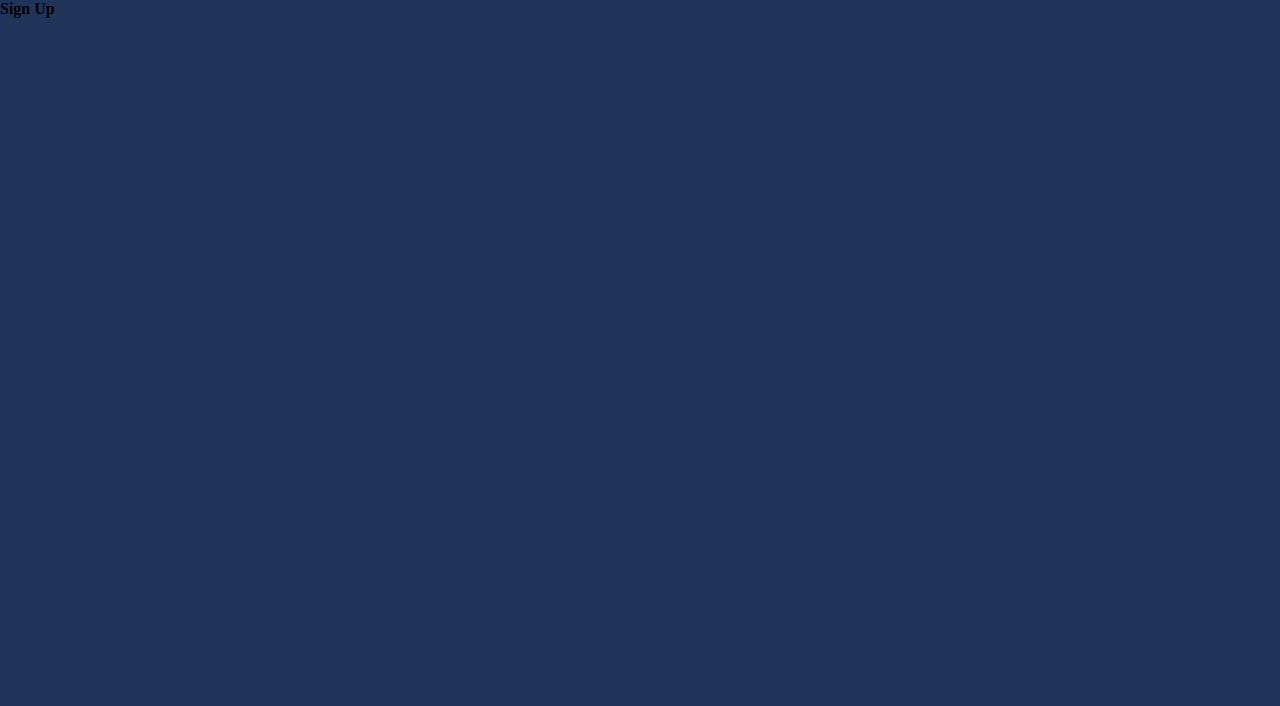
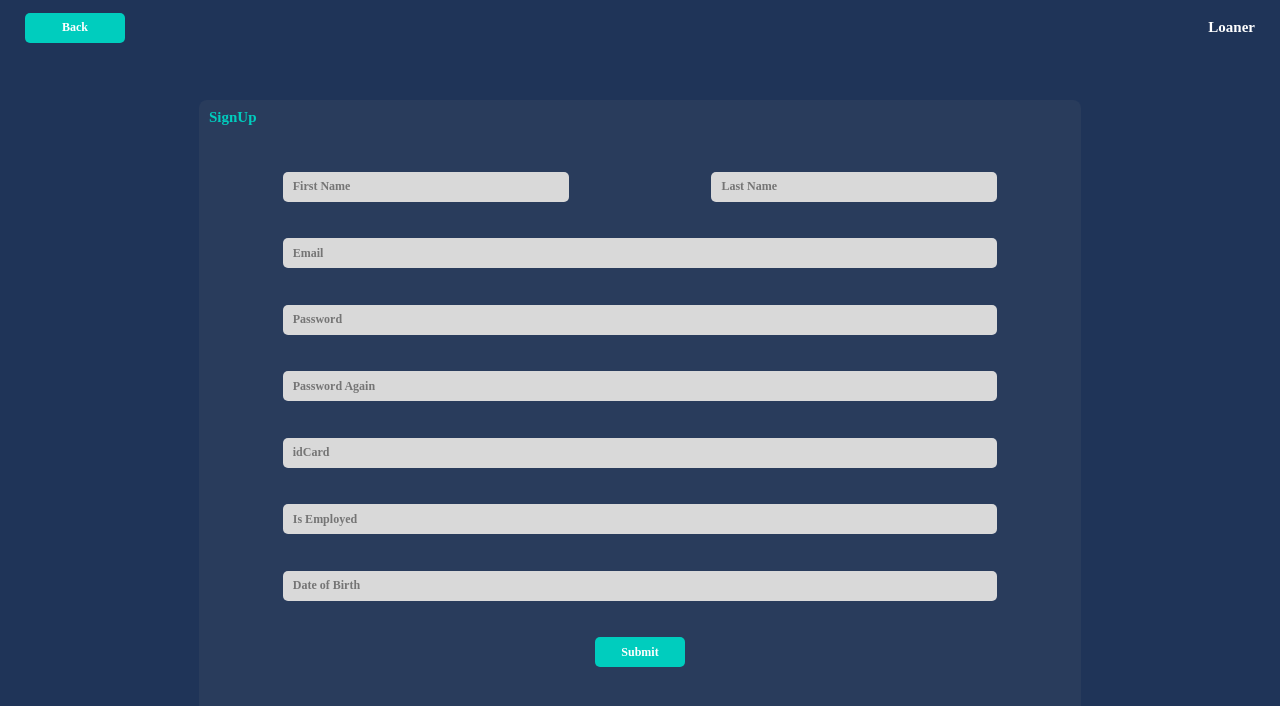
Before and after one commit to quinton11/loaner, a React (Create React App) app in the folder ui/: page / in a window 1280 px wide. Both pictures are taken after a click on the button "Sign Up". Shown: the top 706 px of the page. Built offline with nearby package versions, Linux system fonts and the light colour scheme; a web font is replaced by a local one.

Commit message:
auth forms layout

```diff
--- /dev/null
+++ b/ui/src/components/forms/bar/index.css
@@ -0,0 +1,28 @@
+#form--case {
+  height: 40px;
+}
+
+.form {
+  width: 90%;
+  height: 30px;
+  background-color: #d9d9d9;
+  display: flex;
+  align-items: center;
+  font-family: "Montserrat";
+  font-weight: bold;
+  color: black;
+  font-size: 12px;
+  padding-left: 10px;
+  border-radius: 5px;
+  border: none;
+}
+
+input:focus {
+  border: none;
+  outline: none;
+}
+
+#form-name {
+  width: 40%;
+  height: 30px;
+}
--- /dev/null
+++ b/ui/src/components/forms/bar/index.tsx
@@ -0,0 +1,8 @@
+import "./index.css"
+
+export const Bar = ({ name, isname }: any) => {
+    /* Create form container with id form--case which holds span of error message for validation */
+    return <input className="form" id={isname ? "form-name" : ""} placeholder={name} onFocus={() => {
+        console.log("Focus")
+    }} />
+}
--- /dev/null
+++ b/ui/src/components/forms/signin/index.css
@@ -0,0 +1,27 @@
+.box--main {
+  width: 90%;
+  height: 90%;
+  margin-top: 10px;
+  display: flex;
+  flex-direction: column;
+  justify-content: space-evenly;
+  align-items: center;
+}
+
+.form--button {
+  width: 90px;
+  height: 30px;
+  font-family: "Montserrat";
+  font-weight: bold;
+  font-size: 12px;
+  border-radius: 5px;
+  border: none;
+  background-color: #00cdbe;
+  color: white;
+}
+
+.form--button:hover {
+  background-color: white;
+  color: #00cdbe;
+  border: 2px solid #00cdbe;
+}
--- /dev/null
+++ b/ui/src/components/forms/signin/index.tsx
@@ -0,0 +1,11 @@
+import { Bar } from "../bar"
+import "./index.css"
+
+export const SignInForm = () => {
+    return <form className="box--main">
+        <Bar name={"idCard"} />
+        <Bar name={"Email"} />
+        <Bar name={"Password"} />
+        <button className="form--button">Submit</button>
+    </form>
+}
--- /dev/null
+++ b/ui/src/components/forms/signup/index.css
@@ -0,0 +1,37 @@
+.box--main {
+  width: 90%;
+  height: 90%;
+  margin-top: 10px;
+  display: flex;
+  flex-direction: column;
+  justify-content: space-evenly;
+  align-items: center;
+}
+
+.names {
+  width: 90%;
+  height: 30px;
+  display: flex;
+  justify-content: space-between;
+  align-items: center;
+  font-size: 12px;
+  border-radius: 5px;
+}
+
+.form--button {
+  width: 90px;
+  height: 30px;
+  font-family: "Montserrat";
+  font-weight: bold;
+  font-size: 12px;
+  border-radius: 5px;
+  border: none;
+  background-color: #00cdbe;
+  color: white;
+}
+
+.form--button:hover {
+  background-color: white;
+  color: #00cdbe;
+  border: 2px solid #00cdbe;
+}
--- /dev/null
+++ b/ui/src/components/forms/signup/index.tsx
@@ -0,0 +1,18 @@
+import { Bar } from "../bar"
+import "./index.css"
+
+export const SignUpForm = () => {
+    return <form className="box--main">
+        <div className="names">
+            <Bar name={"First Name"} isname={true} />
+            <Bar name={"Last Name"} isname={true} />
+        </div>
+        <Bar name={"Email"} />
+        <Bar name={"Password"} />
+        <Bar name={"Password Again"} />
+        <Bar name={"idCard"} />
+        <Bar name={"Is Employed"} />
+        <Bar name={"Date of Birth"} />
+        <button className="form--button">Submit</button>
+    </form>
+}
--- a/ui/src/components/signIn/index.ts
+++ b/ui/src/components/signIn/index.ts
@@ -1,5 +1,5 @@
 export const toggleMain = (
   setMain: React.Dispatch<React.SetStateAction<boolean>>
 ) => {
-  setMain(false);
+  setMain(true);
 };
--- a/ui/src/components/signIn/signIn.css
+++ b/ui/src/components/signIn/signIn.css
@@ -2,4 +2,72 @@
   width: 100%;
   height: 100%;
   display: flex;
+  flex-direction: column;
+  justify-content: flex-start;
+  align-items: center;
+  padding: 10px;
 }
+
+.signin--header {
+  width: 100%;
+  height: 35px;
+  display: flex;
+  justify-content: space-between;
+  align-items: center;
+  padding: 5px;
+}
+
+.header--button {
+  margin-left: 10px;
+  width: 100px;
+  height: 30px;
+  font-family: "Montserrat";
+  font-weight: bold;
+  font-size: 12px;
+  border-radius: 5px;
+  border: none;
+  background-color: #00cdbe;
+  color: white;
+}
+.header--button:hover {
+  background-color: white;
+  color: #00cdbe;
+  border: 2px solid #00cdbe;
+}
+
+.header--text {
+  margin-right: 10px;
+  font-size: 15px;
+  font-weight: bold;
+  color: white;
+}
+.signin--body {
+  width: 90%;
+  height: 75%;
+  display: flex;
+  justify-content: center;
+  align-items: center;
+  margin-top: 20px;
+}
+
+.signin--box {
+  width: 50%;
+  height: 60%;
+  border-radius: 8px;
+  display: flex;
+  flex-direction: column;
+  justify-content: flex-start;
+  align-items: center;
+  background-color: rgba(127, 127, 127, 0.1);
+}
+
+.box--header {
+  width: 100%;
+  height: 25px;
+  display: flex;
+  align-items: center;
+  font-size: 15px;
+  padding-left: 10px;
+  padding-top: 10px;
+  color: #00cdbe;
+}
--- a/ui/src/components/signIn/signIn.tsx
+++ b/ui/src/components/signIn/signIn.tsx
@@ -1,7 +1,21 @@
 import "./signIn.css"
+import { toggleMain } from "."
+import { SignInForm } from "../forms/signin"
 
 export const SignIn = ({ setMain }: any) => {
     const setM = setMain as React.Dispatch<React.SetStateAction<boolean>>
-    console.log(setM)
-    return <div className="signIn">Sign In</div>
+    return <div className="signIn">
+        <div className="signin--header">
+            <button className="header--button" onClick={() => {
+                toggleMain(setM)
+            }}>Back</button>
+            <div className="header--text">Loaner</div>
+        </div>
+        <div className="signin--body">
+            <div className="signin--box">
+                <div className="box--header">SignIn</div>
+                <SignInForm />
+            </div>
+        </div>
+    </div>
 }
--- a/ui/src/components/signUp/index.ts
+++ b/ui/src/components/signUp/index.ts
@@ -1,5 +1,6 @@
 export const toggleMain = (
   setMain: React.Dispatch<React.SetStateAction<boolean>>
 ) => {
-  setMain(false);
+  setMain(true);
+  console.log("Main toggled");
 };
--- a/ui/src/components/signUp/signUp.css
+++ b/ui/src/components/signUp/signUp.css
@@ -2,4 +2,72 @@
   display: flex;
   width: 100%;
   height: 100%;
+  flex-direction: column;
+  justify-content: flex-start;
+  align-items: center;
+  padding: 10px;
 }
+
+.signup--header {
+  width: 100%;
+  height: 35px;
+  display: flex;
+  justify-content: space-between;
+  align-items: center;
+  padding: 5px;
+}
+
+.header--button {
+  margin-left: 10px;
+  width: 100px;
+  height: 30px;
+  font-family: "Montserrat";
+  font-weight: bold;
+  font-size: 12px;
+  border-radius: 5px;
+  border: none;
+  background-color: #00cdbe;
+  color: white;
+}
+.header--button:hover {
+  background-color: white;
+  color: #00cdbe;
+  border: 2px solid #00cdbe;
+}
+
+.header--text {
+  margin-right: 10px;
+  font-size: 15px;
+  font-weight: bold;
+  color: white;
+}
+.signup--body {
+  width: 100%;
+  height: 90%;
+  display: flex;
+  justify-content: center;
+  align-items: center;
+  margin-top: 20px;
+}
+
+.signup--box {
+  width: 70%;
+  height: 90%;
+  border-radius: 8px;
+  display: flex;
+  flex-direction: column;
+  justify-content: flex-start;
+  align-items: center;
+  background-color: rgba(127, 127, 127, 0.1);
+}
+
+.box--header {
+  width: 100%;
+  height: 25px;
+  display: flex;
+  align-items: center;
+  font-size: 15px;
+  padding-left: 10px;
+  padding-top: 10px;
+  color: #00cdbe;
+}
--- a/ui/src/components/signUp/signUp.tsx
+++ b/ui/src/components/signUp/signUp.tsx
@@ -1,7 +1,21 @@
+import { toggleMain } from "."
+import { SignUpForm } from "../forms/signup"
 import "./signUp.css"
 
 export const SignUp = ({ setMain }: any) => {
     const setM = setMain as React.Dispatch<React.SetStateAction<boolean>>
-    console.log(setM)
-    return <div className="signUp">Sign Up</div>
+    return <div className="signUp">
+        <div className="signup--header">
+            <button className="header--button" onClick={() => {
+                toggleMain(setM)
+            }}>Back</button>
+            <div className="header--text">Loaner</div>
+        </div>
+        <div className="signup--body">
+            <div className="signup--box">
+                <div className="box--header">SignUp</div>
+                <SignUpForm />
+            </div>
+        </div>
+    </div>
 }
```
